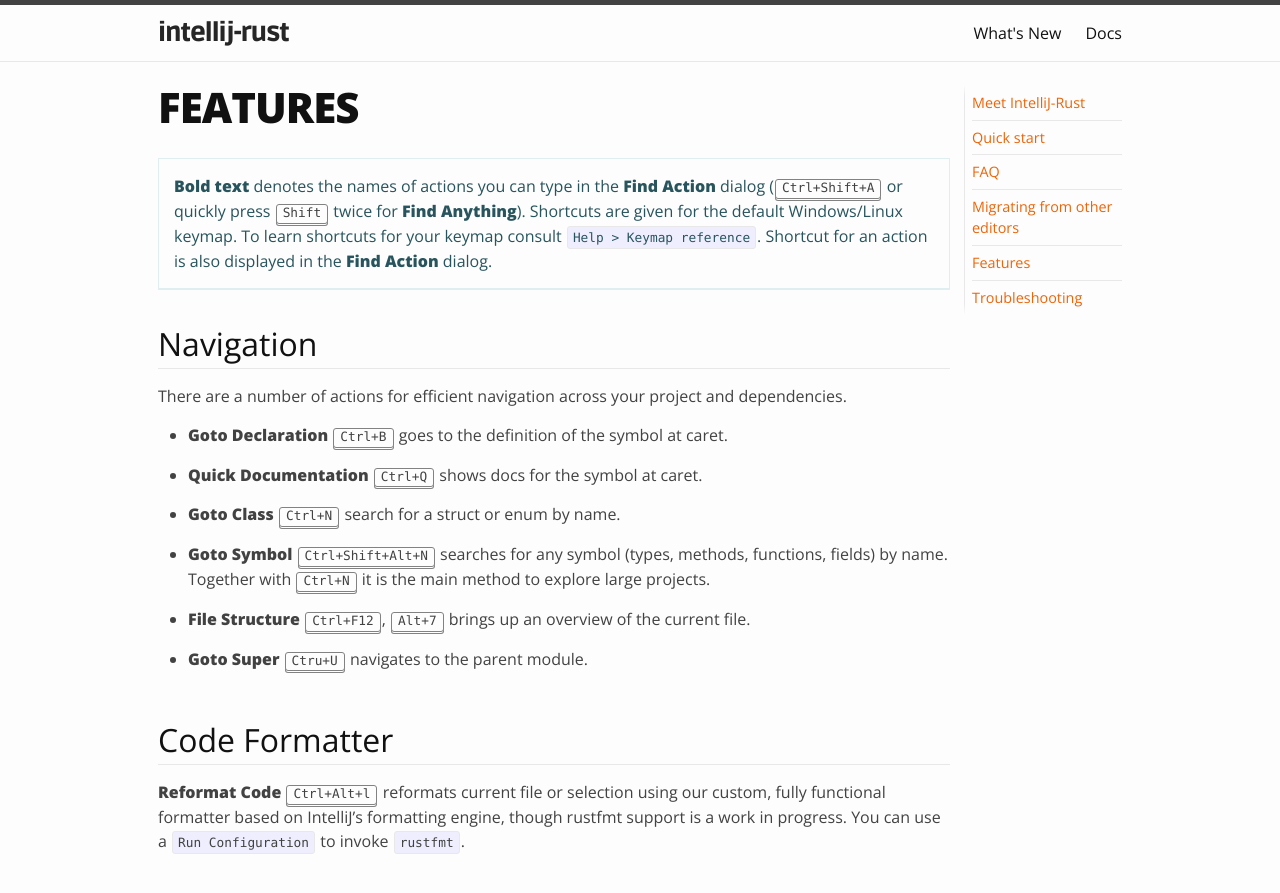
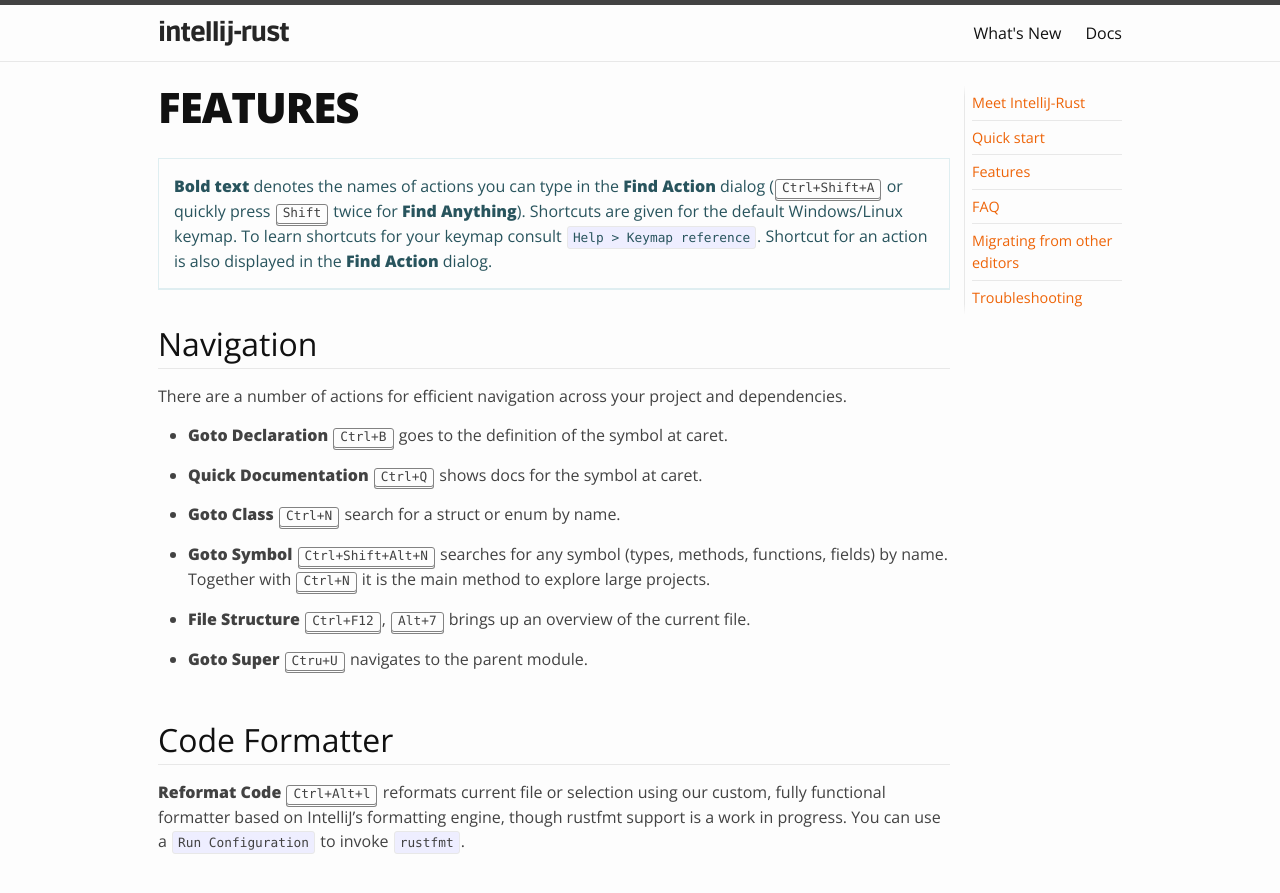
Before and after one commit to intellij-rust/intellij-rust.github.io, a Jekyll site: the page built from _docs/features.markdown, in a window 1280 px wide and 900 px high. Shown: the top 893 px of the window. Built offline with Jekyll 4.4.1, drawn with Linux system fonts in a browser that asks for light colours; some web fonts are replaced.

Commit message:
adjust to upstream changes

```diff
--- a/_docs/features.markdown
+++ b/_docs/features.markdown
@@ -1,10 +1,11 @@
 ---
 title: Features
+order: 15
 ---
 
 {% include doc-shortcut-tip.html %}
 
-## Navigation
+{% include h title="Navigation" %}
 
 There are a number of actions for efficient navigation across your project and dependencies.
 
@@ -23,7 +24,7 @@
 * **Goto Super** <kbd>Ctru+U</kbd> navigates to the parent module.
 
 
-## Code Formatter
+{% include h title="Code Formatter" %}
 
 **Reformat Code** <kbd>Ctrl+Alt+l</kbd> reformats current file or selection using our custom,
 fully functional formatter based on IntelliJ's formatting engine, though rustfmt
@@ -31,7 +32,7 @@
 `rustfmt`.
 
 
-## Run Configurations
+{% include h title="Run Configurations" %}
 
 Built-in `Cargo Command` run configuration, automatically created with
 <kbd>Ctrl+Shift+F10</kbd> in following contexts:
@@ -44,7 +45,7 @@
   * Inside a module to run all containing tests.
 
 
-## Live templates
+{% include h title="Live templates" %}
 
 There is a number of built in live templates and you can define your own.
 Different live templates are available in different contexts. Use
@@ -67,7 +68,7 @@
     Live Template** action.
 
 
-## Intentions
+{% include h title="Intentions" %}
 
 Intentions and quick fixes are micro refactorings automatically available
 depending on context. If some intentions are available, a light bulb icon
```
